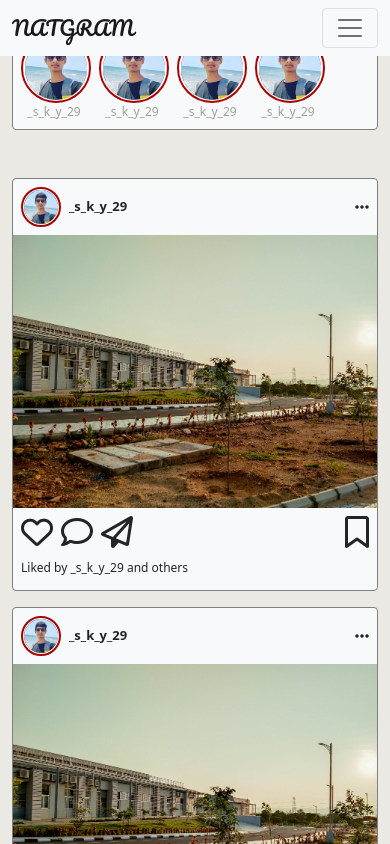
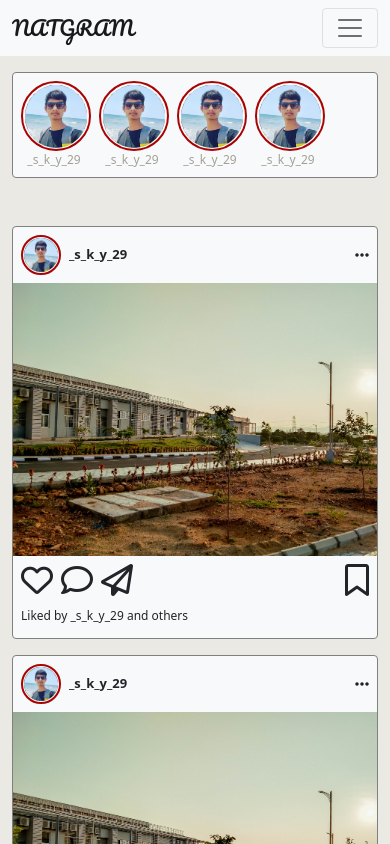
Before and after one commit to santo75/natgram, a React (Create React App) app: page / in a window 390 px wide. Shown: the top 844 px of the page. Built offline with nearby package versions, Linux system fonts and the light colour scheme.

Commit message:
bug fixed

```diff
--- a/src/components/home.jsx
+++ b/src/components/home.jsx
@@ -38,7 +38,7 @@ class Home extends Component {
 				<Navbar className="d-none d-md-block" />
 				<div className="container">
 					<div className="row">
-						<div className="col-12 col-md-7 mt-md-5">
+						<div className="col-12 col-md-7 mt-5">
 							<div className="natgram-feed-story bg-light mt-4 d-flex flex-row">
 								{this.state.stories.map(story => (
 									<Story
```
